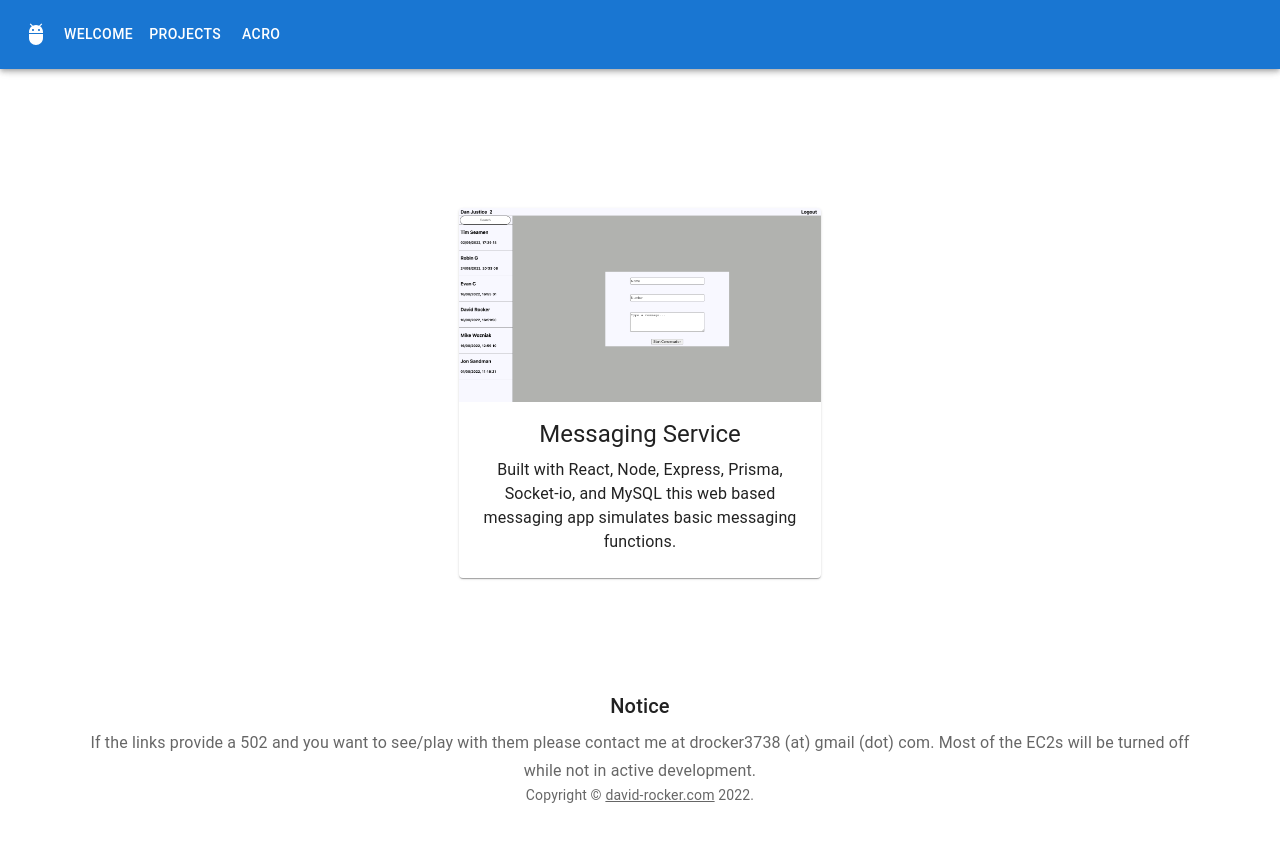
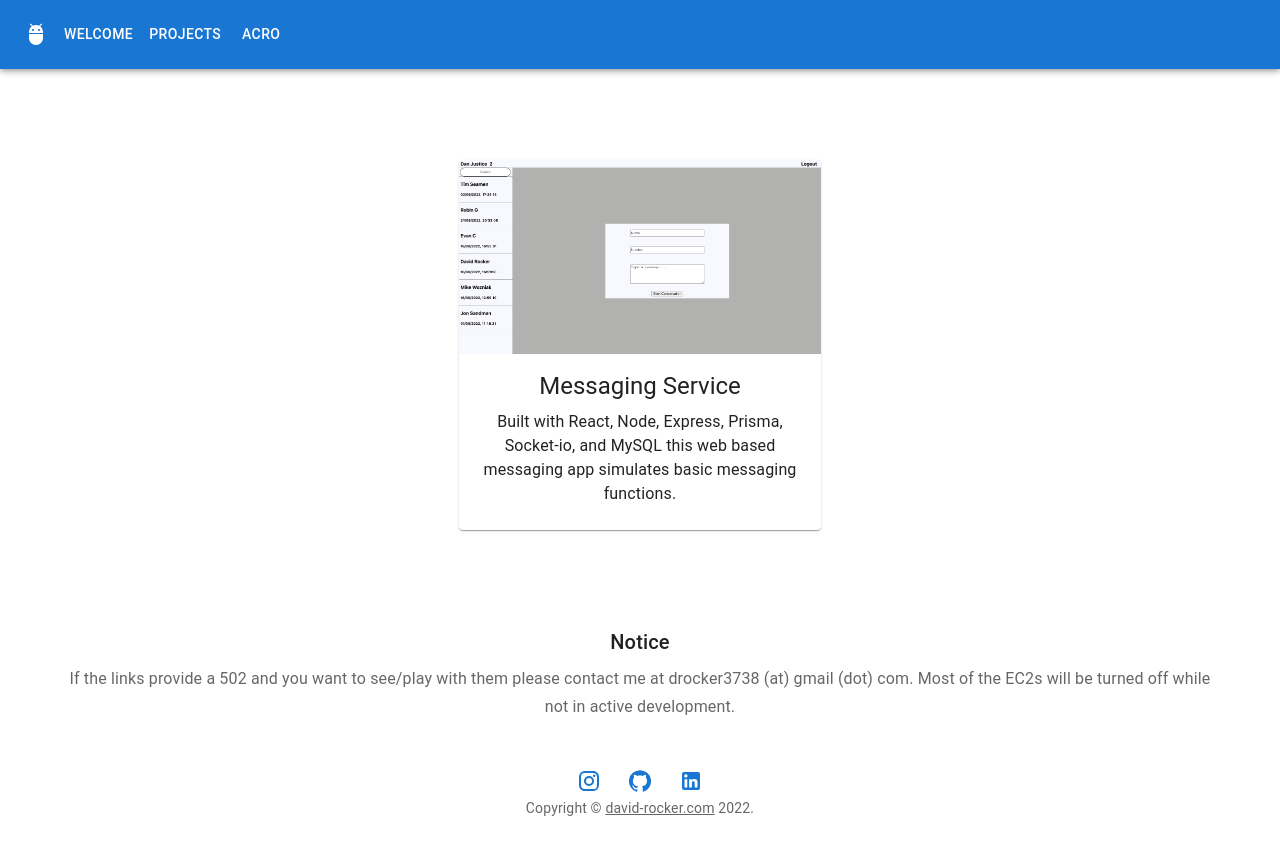
Before and after one commit to rockaflacka47/website, a React (Vite) app in the folder my-website/: page /projects in a window 1280 px wide. Shown: the top 854 px of the page. Built offline with nearby package versions, Linux system fonts and the light colour scheme.

Commit message:
more changes, start script

```diff
--- a/my-website/src/App.tsx
+++ b/my-website/src/App.tsx
@@ -5,6 +5,7 @@ import Album from "./components/Album";
 import { BrowserRouter, Routes, Route, Link } from "react-router-dom";
 import Nav from "./components/nav";
 import Intro from "./components/Intro";
+import { Copyright } from "./components/Copyright";
 
 function App() {
   const [count, setCount] = useState(0);
@@ -12,12 +13,12 @@ function App() {
   return (
     <BrowserRouter>
       <div className="App">
-        {/* <Album /> */}
         <Nav />
         <Routes>
           <Route path="/" element={<Intro />} />
           <Route path="projects" element={<Album />} />
         </Routes>
+        <Copyright />
       </div>
     </BrowserRouter>
   );
--- a/my-website/src/components/Album.tsx
+++ b/my-website/src/components/Album.tsx
@@ -1,33 +1,14 @@
 import * as React from "react";
-import AppBar from "@mui/material/AppBar";
-import Button from "@mui/material/Button";
 import Card from "@mui/material/Card";
-import CardActions from "@mui/material/CardActions";
 import CardContent from "@mui/material/CardContent";
 import CardMedia from "@mui/material/CardMedia";
 import CssBaseline from "@mui/material/CssBaseline";
 import Grid from "@mui/material/Grid";
-import Stack from "@mui/material/Stack";
 import Box from "@mui/material/Box";
-import Toolbar from "@mui/material/Toolbar";
 import Typography from "@mui/material/Typography";
 import Container from "@mui/material/Container";
 import Link from "@mui/material/Link";
-import messagingService from "../assets/mesagingService.png";
 import { createTheme, ThemeProvider } from "@mui/material/styles";
-
-function Copyright() {
-  return (
-    <Typography variant="body2" color="text.secondary" align="center">
-      {"Copyright © "}
-      <Link color="inherit" href="https://david-rocker.com/">
-        david-rocker.com
-      </Link>{" "}
-      {new Date().getFullYear()}
-      {"."}
-    </Typography>
-  );
-}
 
 const cards = [
   {
@@ -52,8 +33,8 @@ export default function Album() {
         <Box
           sx={{
             bgcolor: "background.paper",
-            pt: 8,
-            pb: 6,
+            pt: 6,
+            pb: 2,
           }}
         ></Box>
         <Container sx={{ py: 8 }} maxWidth="lg">
@@ -89,7 +70,7 @@ export default function Album() {
         </Container>
       </main>
       {/* Footer */}
-      <Box sx={{ bgcolor: "background.paper", p: 6 }} component="footer">
+      <Box sx={{ bgcolor: "background.paper", p: 4 }} component="footer">
         <Typography variant="h6" align="center" gutterBottom>
           Notice
         </Typography>
@@ -102,7 +83,6 @@ export default function Album() {
           If the links provide a 502 and you want to see/play with them please contact me at drocker3738 (at) gmail (dot) com.
           Most of the EC2s will be turned off while not in active development.
         </Typography>
-        <Copyright />
       </Box>
       {/* End footer */}
     </ThemeProvider>
--- /dev/null
+++ b/my-website/src/components/Copyright.tsx
@@ -0,0 +1,35 @@
+import { Grid, Link, Typography } from "@mui/material";
+import React from "react";
+import { ReactDOM } from "react";
+
+import { Instagram, GitHub, LinkedIn } from "@mui/icons-material";
+
+export function Copyright() {
+  return (
+    <Typography variant="body2" color="text.secondary" align="center" justifyContent="center">
+      <Grid container spacing={0} justifyContent="center" marginTop="2vh">
+        <Grid xs={.5}>
+          <Link href="https://www.instagram.com/rockaflacka/">
+            <Instagram />
+          </Link>
+        </Grid>
+        <Grid xs={0.5}>
+          <Link href="https://github.com/rockaflacka47/">
+            <GitHub />
+          </Link>
+        </Grid>
+        <Grid xs={.5}>
+          <Link href="https://www.linkedin.com/in/david-rocker-505793137/">
+            <LinkedIn />
+          </Link>
+        </Grid>
+      </Grid>
+      {"Copyright © "}
+      <Link color="inherit" href="https://david-rocker.com/">
+        david-rocker.com
+      </Link>{" "}
+      {new Date().getFullYear()}
+      {"."}
+    </Typography>
+  );
+}
--- a/my-website/src/components/Intro.tsx
+++ b/my-website/src/components/Intro.tsx
@@ -19,7 +19,7 @@ const Item = styled(Paper)(({ theme }) => ({
 
 export default function Intro() {
   return (
-    <Card sx={{ display: "flex", minHeight: "80vh" }}>
+    <Card sx={{ display: "flex", minHeight: "80vh", mt: "5vh" }}>
       <Box sx={{ display: "flex", flexDirection: "column", minHeight: "80vh" }}>
         <CardContent sx={{ flex: "1 0 auto" }}>
         <CardMedia
```
Also changed, not shown: 1 other file (tests, documents, lock files or other folders).
